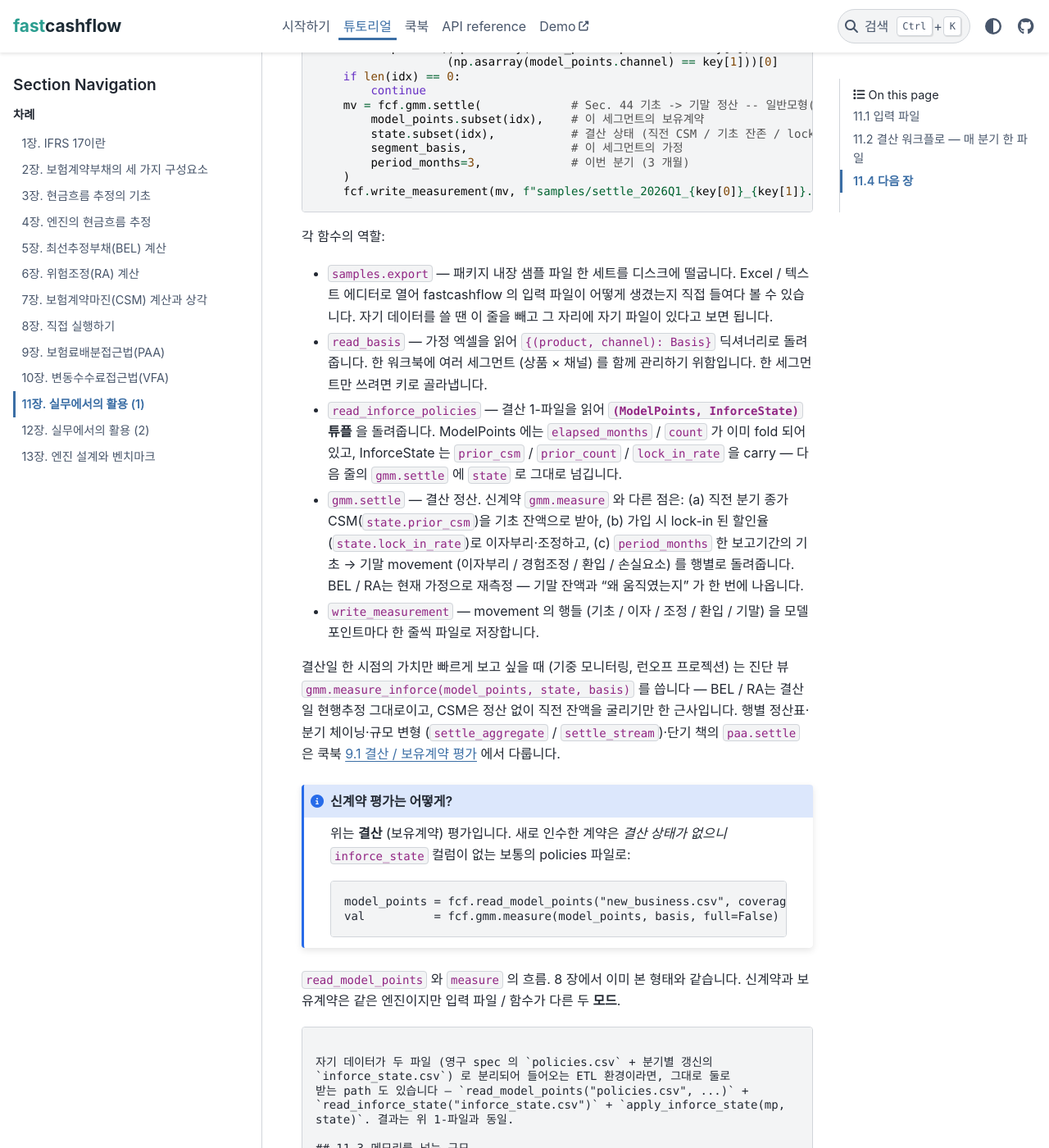
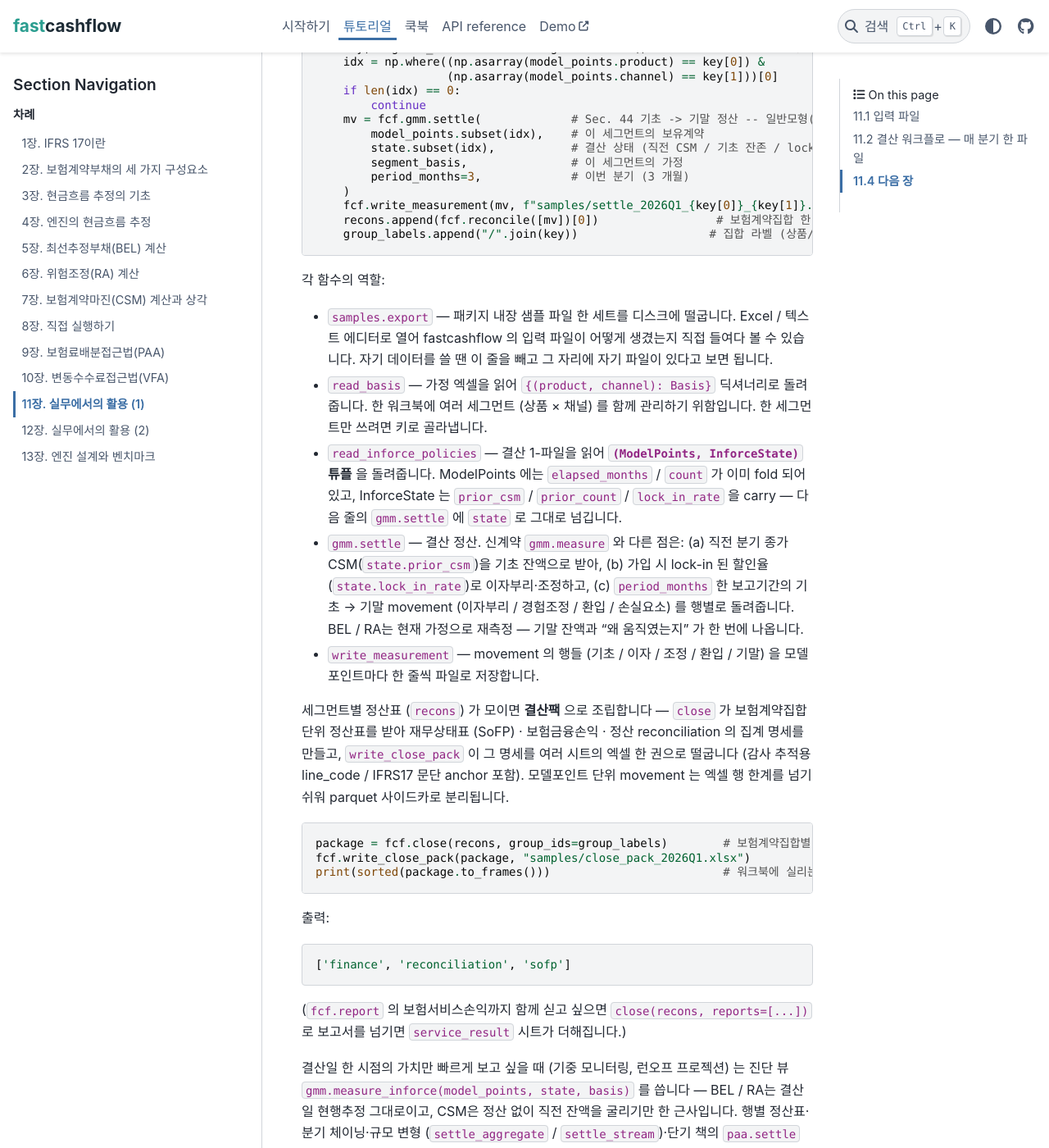
Before and after one commit to seokhoonj/fastcashflow, a Sphinx documentation site: the page built from docs/tutorial/11-in-practice.md, in a window 1280 px wide and 1400 px high, scrolled down 6361 px. Shown: the whole window at 82% size. Built offline with Sphinx 7.4.7 and the PyData theme 0.15.4, drawn with Linux system fonts in a browser that asks for light colours.

Commit message:
feat: lift the close-pack API to the top-level namespace + example/docs
close, ClosePackage, assemble_sofp/finance/service_result,
reconciliation_to_frame, line_metadata, write_reconciliation and
write_close_pack were reachable only through their submodules; lift them onto
the top-level fastcashflow namespace alongside report / reconcile /
write_measurement, the reporting and analysis verbs they sit with.

examples/reporting.py gains a period-close section: settle each group of
contracts from the bundled in-force snapshot, assemble the close pack, and
serialise the multi-sheet workbook. The in-practice tutorial's close workflow
now collects the per-segment reconciliations and culminates in close +
write_close_pack (executed and output-checked by the doc-exec harness), and the
API reference documents the period-close and disclosure surface.

````diff
--- a/docs/tutorial/11-in-practice.md
+++ b/docs/tutorial/11-in-practice.md
@@ -285,6 +285,7 @@
     coverages="samples/coverages.csv",                               # 담보 파일
     calculation_methods="samples/calculation_methods.csv",           # 담보별 산출방법
 )
+recons, group_labels = [], []                            # 보험계약집합별 정산 결과
 for key, segment_basis in basis.segments.items():        # settle 은 세그먼트(단일 Basis) 단위
     idx = np.where((np.asarray(model_points.product) == key[0]) &
                    (np.asarray(model_points.channel) == key[1]))[0]
@@ -297,6 +298,8 @@
         period_months=3,             # 이번 분기 (3 개월)
     )
     fcf.write_measurement(mv, f"samples/settle_2026Q1_{key[0]}_{key[1]}.csv")
+    recons.append(fcf.reconcile([mv])[0])                 # 보험계약집합 한 단위의 정산표
+    group_labels.append("/".join(key))                   # 집합 라벨 (상품/채널)
 ```
 
 각 함수의 역할:
@@ -322,6 +325,28 @@
   — 기말 잔액과 "왜 움직였는지" 가 한 번에 나옵니다.
 - `write_measurement` — movement 의 행들 (기초 / 이자 / 조정 / 환입 / 기말)
   을 모델포인트마다 한 줄씩 파일로 저장합니다.
+
+세그먼트별 정산표 (`recons`) 가 모이면 **결산팩** 으로 조립합니다 —
+`close` 가 보험계약집합 단위 정산표를 받아 재무상태표 (SoFP) · 보험금융손익 ·
+정산 reconciliation 의 집계 명세를 만들고, `write_close_pack` 이 그 명세를
+여러 시트의 엑셀 한 권으로 떨굽니다 (감사 추적용 line_code / IFRS17 문단 anchor
+포함). 모델포인트 단위 movement 는 엑셀 행 한계를 넘기 쉬워 parquet 사이드카로
+분리됩니다.
+
+```python
+package = fcf.close(recons, group_ids=group_labels)        # 보험계약집합별 정산표 -> 결산팩
+fcf.write_close_pack(package, "samples/close_pack_2026Q1.xlsx")
+print(sorted(package.to_frames()))                         # 워크북에 실리는 집계 시트
+```
+
+출력:
+
+```
+['finance', 'reconciliation', 'sofp']
+```
+
+(`fcf.report` 의 보험서비스손익까지 함께 싣고 싶으면 `close(recons,
+reports=[...])` 로 보고서를 넘기면 `service_result` 시트가 더해집니다.)
 
 결산일 한 시점의 가치만 빠르게 보고 싶을 때 (기중 모니터링, 런오프
 프로젝션) 는 진단 뷰 `gmm.measure_inforce(model_points, state, basis)` 를
````
Also changed, not shown: docs/api.rst (+28 -0 lines), src/fastcashflow/__init__.py (+9 -0 lines), 1 other file.
